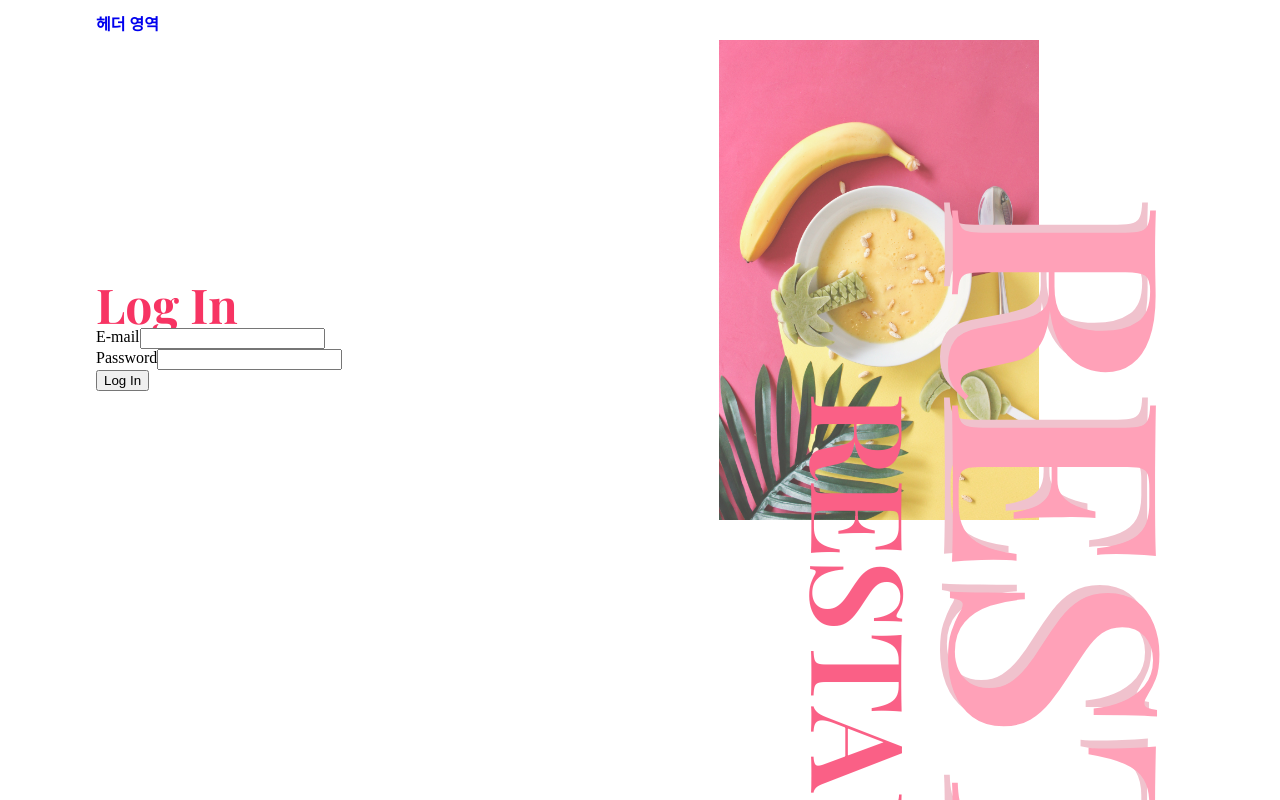
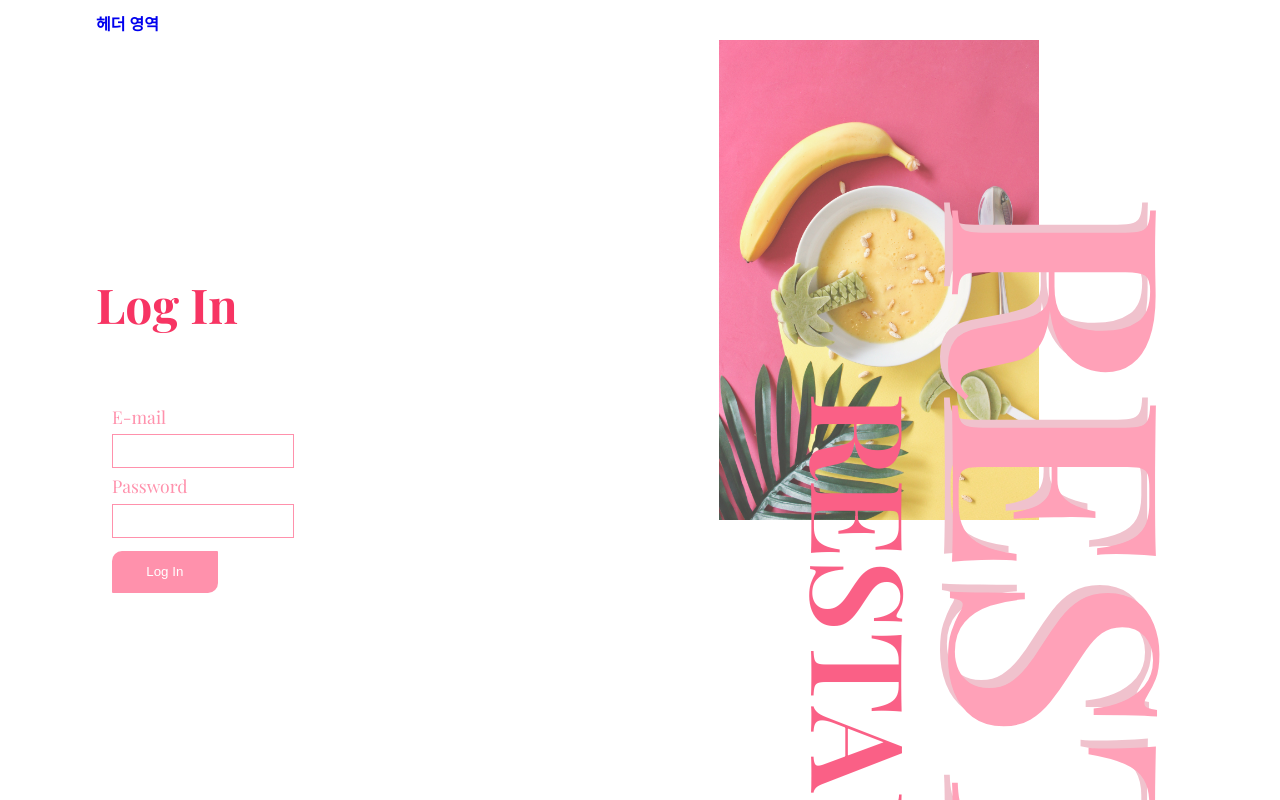
Before and after one commit to CodeSoom/react-week8-assignment-1, a React app: page /login in a window 1280 px wide. Built offline with nearby package versions, Linux system fonts and the light colour scheme.

Commit message:
Apply style to LoginForm and LogoutForm

```diff
--- a/src/container/LoginPage.jsx
+++ b/src/container/LoginPage.jsx
@@ -2,13 +2,21 @@ import React from 'react';
 
 import LoginFormContainer from 'container/LoginFormContainer';
 
+import styled from '@emotion/styled';
+
 import { Title, Container } from '../styled';
+
+const FormBox = styled.div({
+  marginTop: '80px',
+});
 
 export default function LoginPage() {
   return (
     <Container>
       <Title>Log In</Title>
-      <LoginFormContainer />
+      <FormBox>
+        <LoginFormContainer />
+      </FormBox>
     </Container>
   );
 }
--- a/src/presentational/LoginForm.jsx
+++ b/src/presentational/LoginForm.jsx
@@ -1,4 +1,23 @@
 import React from 'react';
+
+import styled from '@emotion/styled';
+
+import { InputBox } from '../styled';
+
+const Container = styled.div({
+  margin: '0 1em 0 1em',
+  '& button': {
+    display: 'block',
+    width: '30%',
+    padding: '1em',
+    marginTop: '1em',
+    backgroundColor: '#FF91AC',
+    border: '0px solid',
+    color: '#FFFFFF',
+    borderRadius: ' 10px 1px ',
+  },
+});
+
 
 const LoginForm = React.memo(({ fields, onChange, onSubmit }) => {
   const { email, password } = fields;
@@ -9,8 +28,8 @@ const LoginForm = React.memo(({ fields, onChange, onSubmit }) => {
   }
 
   return (
-    <>
-      <div>
+    <Container>
+      <InputBox>
         <label htmlFor="login-email">
           E-mail
         </label>
@@ -21,8 +40,8 @@ const LoginForm = React.memo(({ fields, onChange, onSubmit }) => {
           value={email}
           onChange={handleChange}
         />
-      </div>
-      <div>
+      </InputBox>
+      <InputBox>
         <label htmlFor="login-password">
           Password
         </label>
@@ -33,14 +52,14 @@ const LoginForm = React.memo(({ fields, onChange, onSubmit }) => {
           value={password}
           onChange={handleChange}
         />
-      </div>
+      </InputBox>
       <button
         type="button"
         onClick={onSubmit}
       >
         Log In
       </button>
-    </>
+    </Container>
   );
 });
 
--- a/src/presentational/LogoutForm.jsx
+++ b/src/presentational/LogoutForm.jsx
@@ -1,14 +1,27 @@
 import React from 'react';
+
+import styled from '@emotion/styled';
+
+const Button = styled.button({
+  display: 'block',
+  width: '30%',
+  padding: '1em',
+  marginTop: '1em',
+  backgroundColor: '#FF91AC',
+  border: '0px solid',
+  color: '#FFFFFF',
+  borderRadius: ' 10px 1px ',
+});
 
 export default function LogoutForm({ onClick }) {
   return (
     <>
-      <button
+      <Button
         type="button"
         onClick={onClick}
       >
         Log out
-      </button>
+      </Button>
     </>
   );
 }
--- a/src/styled.jsx
+++ b/src/styled.jsx
@@ -12,3 +12,21 @@ export const Container = styled.div({
   width: '30%',
   height: 'auto',
 });
+
+
+export const InputBox = styled.div({
+  color: '#FF91AC',
+  '& label': {
+    display: 'block',
+    fontFamily: "'Playfair Display', serif",
+    marginBottom: '0.5em',
+    marginTop: '0.5em',
+    fontSize: '1.1em',
+  },
+
+  '& input': {
+    width: '50%',
+    height: '30px',
+    border: '0.3px solid #FF91AC',
+  },
+});
```
